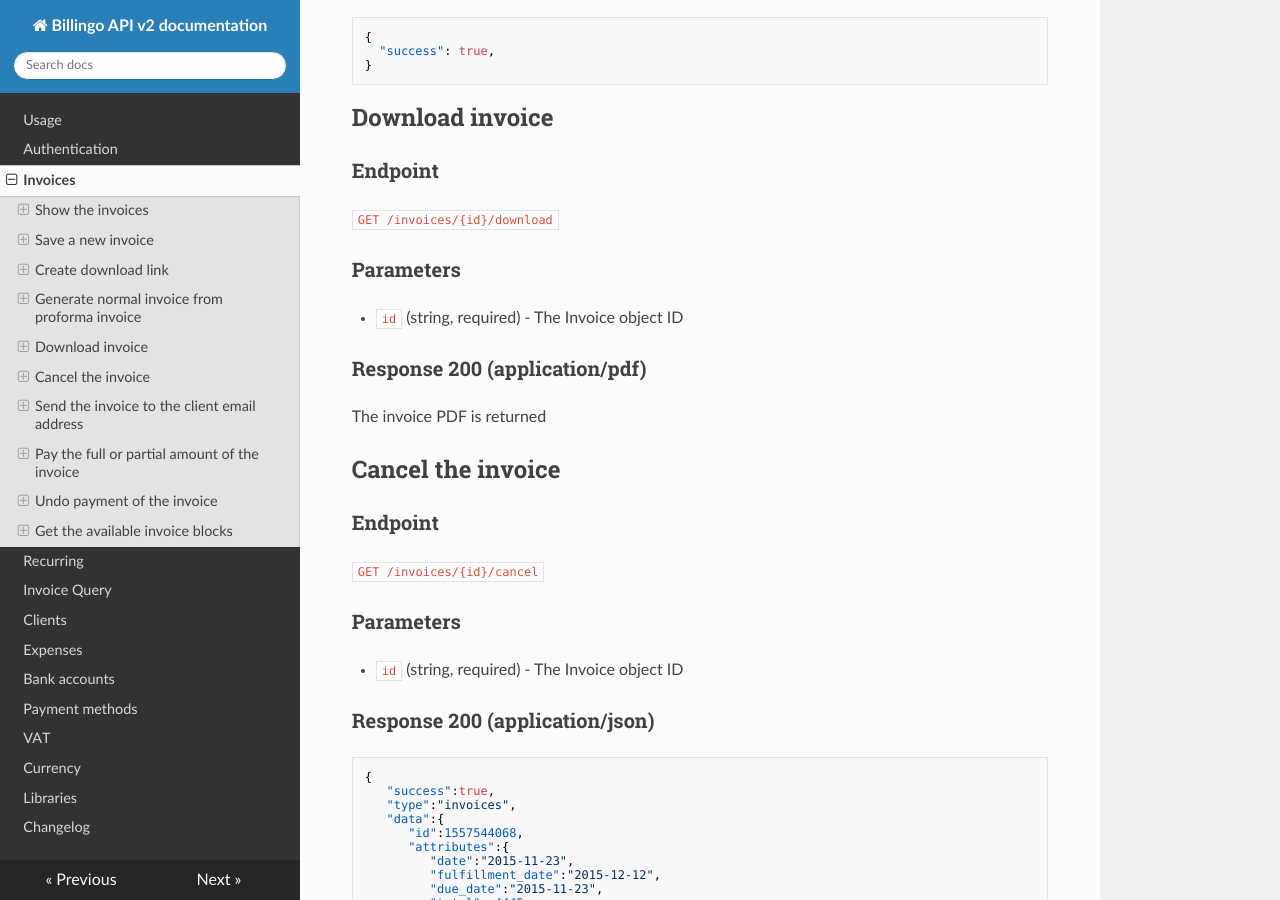
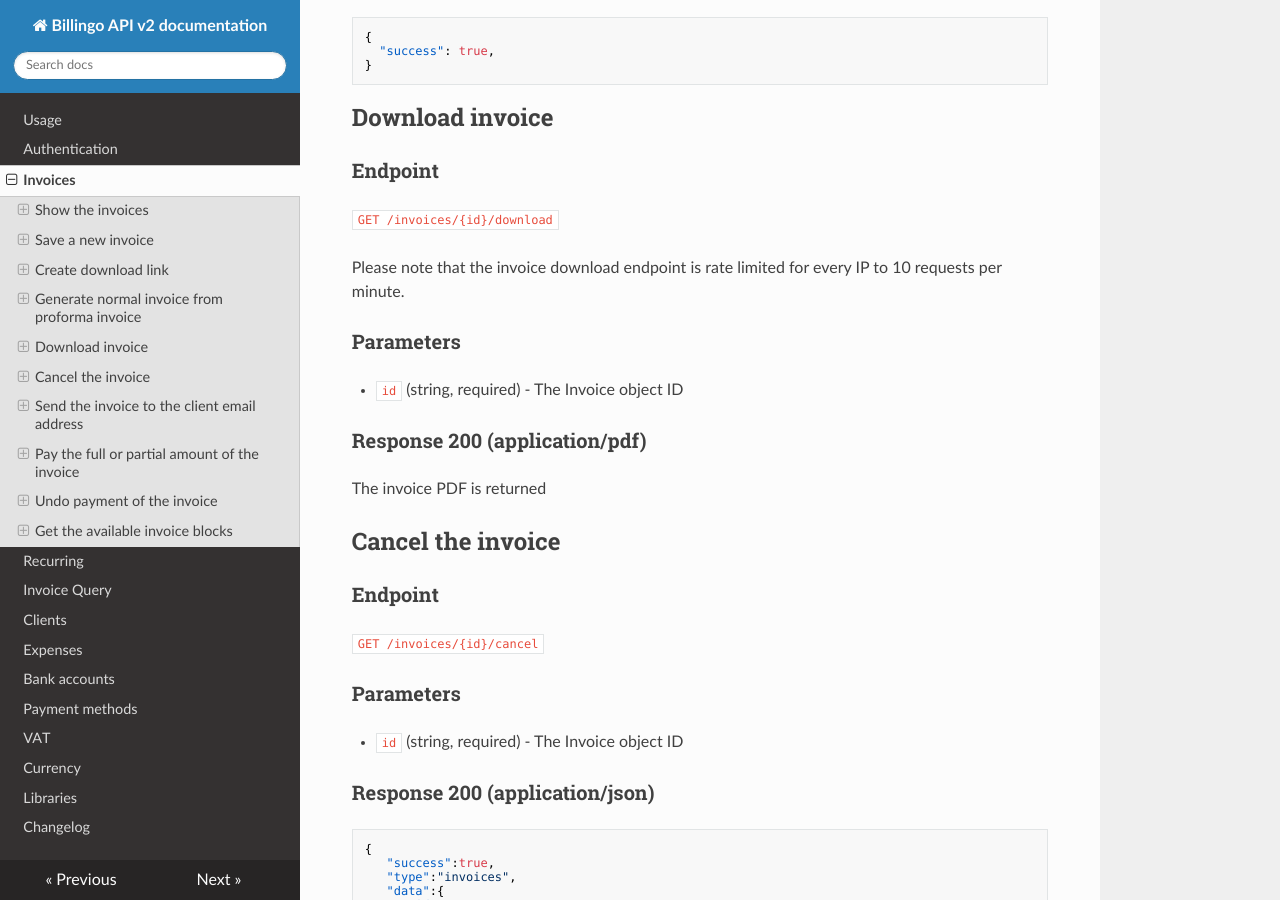
Before and after one commit to octonull/Billingo-API-docs, an MkDocs documentation site: the page built from docs/invoices.md, in a window 1280 px wide and 900 px high, scrolled down 3919 px. Built offline with MkDocs 1.6.1, drawn with Linux system fonts in a browser that asks for light colours; nearby versions of some CDN libraries; old or Windows-style settings are respelled for this version of MkDocs.

Commit message:
Update invoices.md

```diff
--- a/docs/invoices.md
+++ b/docs/invoices.md
@@ -217,6 +217,8 @@ Every item can be set by the gross price. The API will automatically calculate t
 
 `GET /invoices/{id}/download`
 
+Please note that the invoice download endpoint is rate limited for every IP to 10 requests per minute.
+
 ### Parameters
 
 - `id` (string, required) - The Invoice object ID
```
